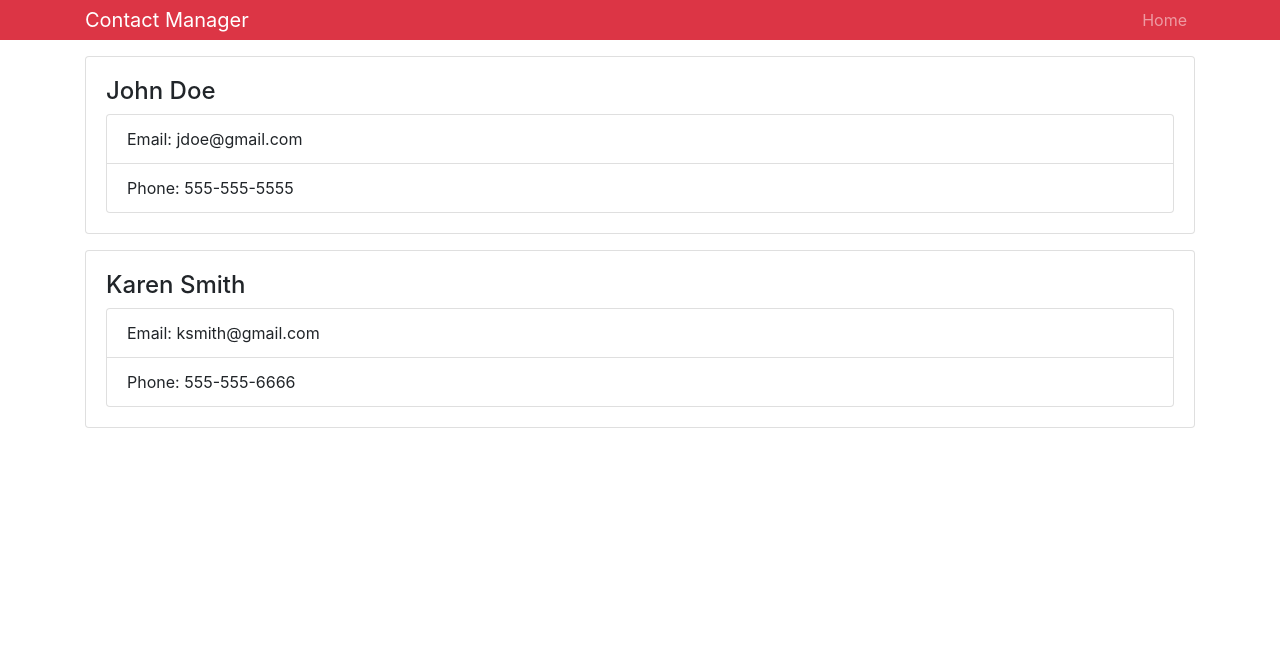
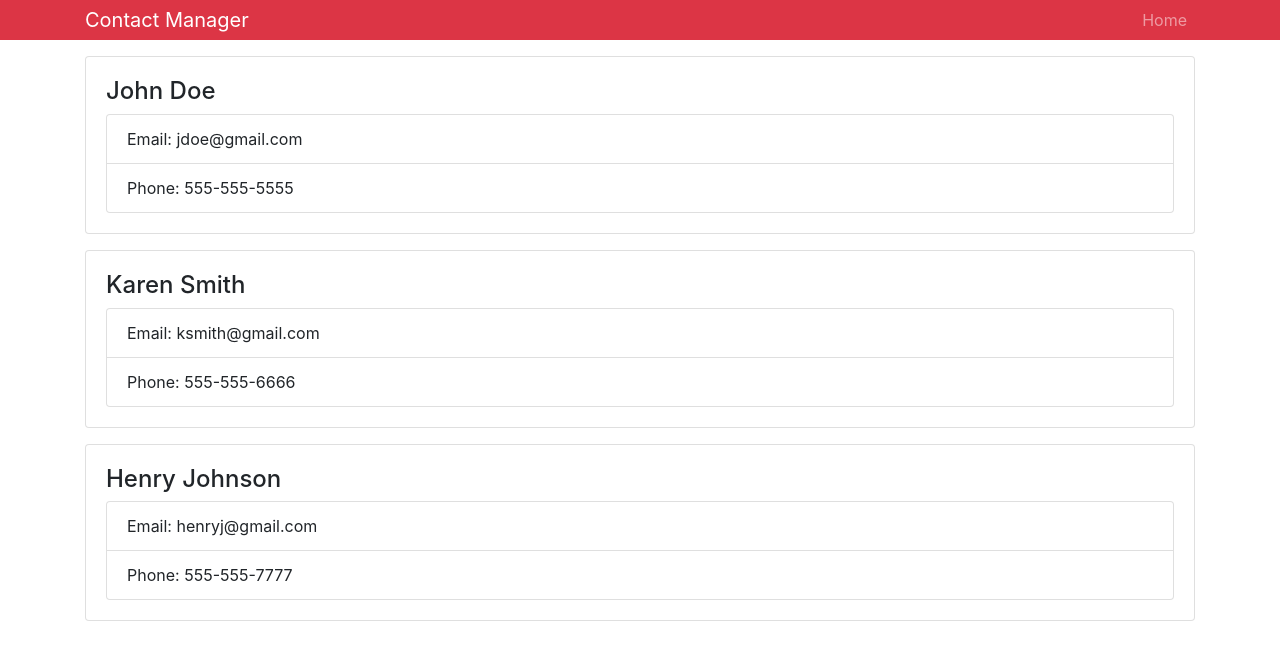
Before and after one commit to AlanMcClenaghan/react-contact-manager, a React (Create React App) app: page / in a window 1280 px wide. Shown: the top 660 px of the page. Built offline with nearby package versions, Linux system fonts and the light colour scheme.

Commit message:
Creating state

```diff
--- a/src/App.js
+++ b/src/App.js
@@ -1,5 +1,5 @@
 import React from "react";
-import Contact from "./components/Contact";
+import Contacts from "./components/Contacts";
 import Header from "./components/Header";
 
 import "bootstrap/dist/css/bootstrap.min.css";
@@ -10,12 +10,7 @@
     <div className="App">
       <Header heading="Contact Manager" />
       <div className="container">
-        <Contact name="John Doe" email="jdoe@gmail.com" phone="555-555-5555" />
-        <Contact
-          name="Karen Smith"
-          email="ksmith@gmail.com"
-          phone="555-555-6666"
-        />
+        <Contacts />
       </div>
     </div>
   );
--- /dev/null
+++ b/src/components/Contacts.js
@@ -0,0 +1,41 @@
+import React, { Component } from "react";
+import Contact from "./Contact";
+
+class Contacts extends Component {
+  state = {
+    contacts: [
+      {
+        id: 1,
+        name: "John Doe",
+        email: "jdoe@gmail.com",
+        phone: "555-555-5555"
+      },
+      {
+        id: 2,
+        name: "Karen Smith",
+        email: "ksmith@gmail.com",
+        phone: "555-555-6666"
+      },
+      {
+        id: 3,
+        name: "Henry Johnson",
+        email: "henryj@gmail.com",
+        phone: "555-555-7777"
+      }
+    ]
+  };
+
+  render() {
+    const { contacts } = this.state;
+
+    return (
+      <div>
+        {contacts.map(contact => (
+          <Contact key={contact.id} contact={contact} />
+        ))}
+      </div>
+    );
+  }
+}
+
+export default Contacts;
```
Also changed, not shown: src/components/Contact.js (+10 -5 lines).
